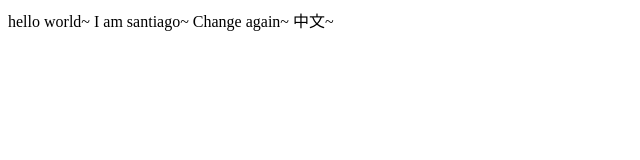
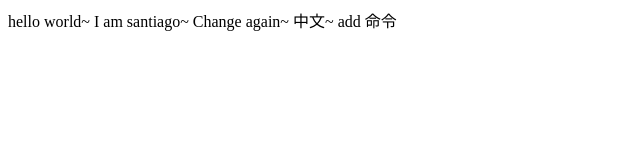
Before and after one commit to 3santiago3/git_learning, a plain HTML site: page index.html in a window 1280 px wide. Shown: the full height of the page, 0-640 px from the left. Drawn offline with Linux system fonts and the light colour scheme.

Commit message:
Add git add command in index.html

```diff
--- a/index.html
+++ b/index.html
@@ -11,5 +11,6 @@
   I am santiago~
   Change again~
   中文~
+  add 命令
 </body>
 </html>
```
